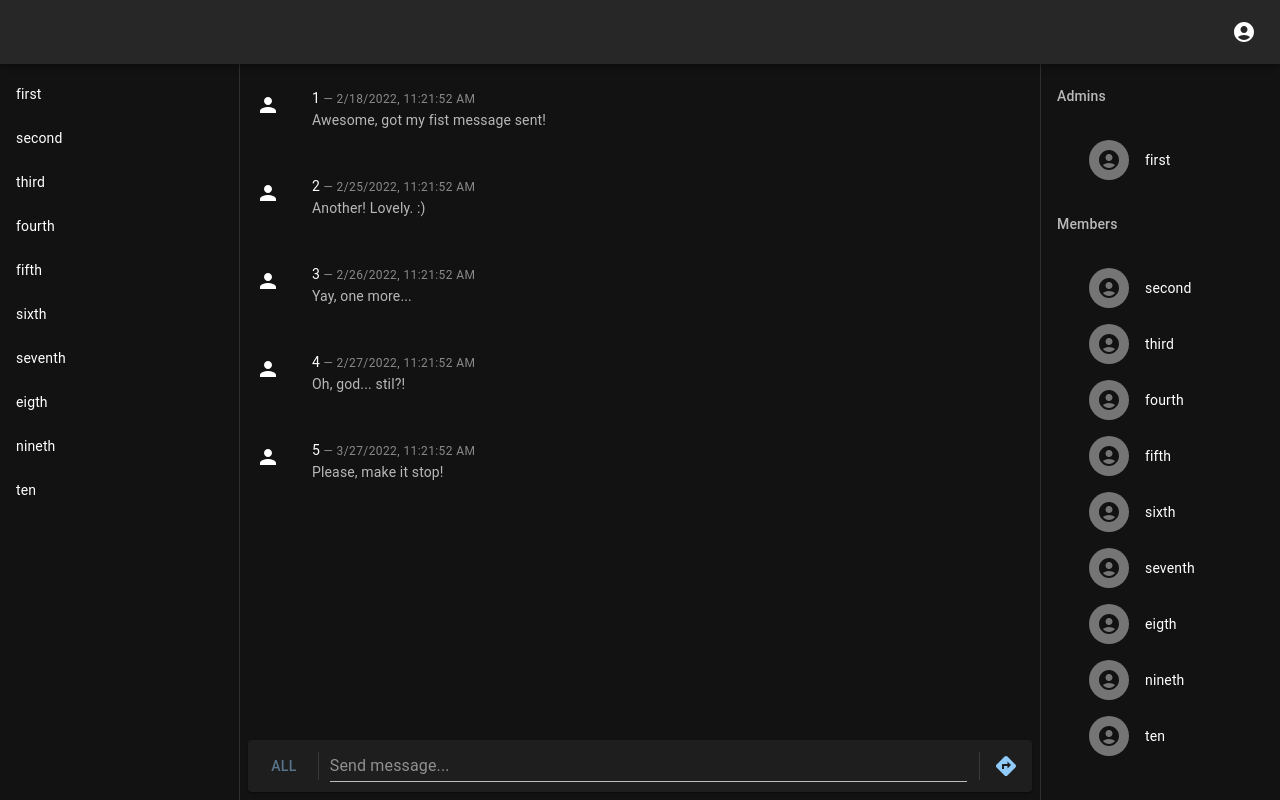
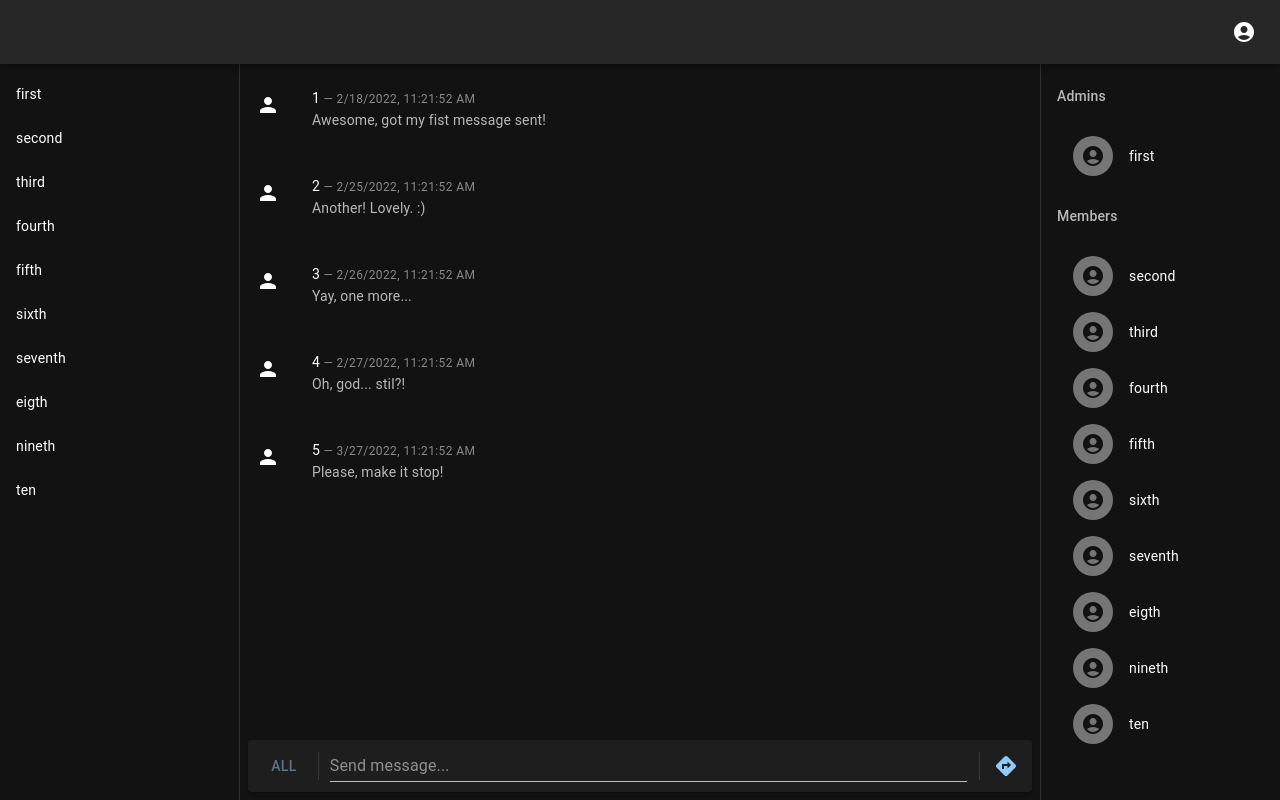
Before and after one commit to shinsou/ChatApp, a React app in the folder src/App/: page / in a window 1280 px wide. Built offline with nearby package versions, Linux system fonts and the light colour scheme.

Commit message:
Add key reference for indexed-element in members list mapping

```diff
--- a/src/App/src/components/memberList.tsx
+++ b/src/App/src/components/memberList.tsx
@@ -38,9 +38,9 @@ const init: MemberListProps = {
 
 const Members = ({id, groupName}) => {
     const members: Array<Member> = useSelector((state: RootState) => state.members);
-    console.log(`${id} | ${groupName}`);
+
     return (
-        <List dense={true}>
+        <List dense={true} key={`group-${id}-members`}>
             {members.filter(member => member.groupMember === id || (groupName === 'Members' && !member.groupMember)).map((member) => (
                 <ListItem key={`member-${id}-${member.id}`}>
                     <ListItemButton>
@@ -67,9 +67,7 @@ const MemberGroups = () => {
                     <ListSubheader component="div">
                         {group.groupName}
                     </ListSubheader>
-                    <ListItem key={`group-${group.id}-members`}>
-                        <Members {...group} />
-                    </ListItem>
+                    <Members {...group} />
                 </li>
             ))}
         </List>
```
